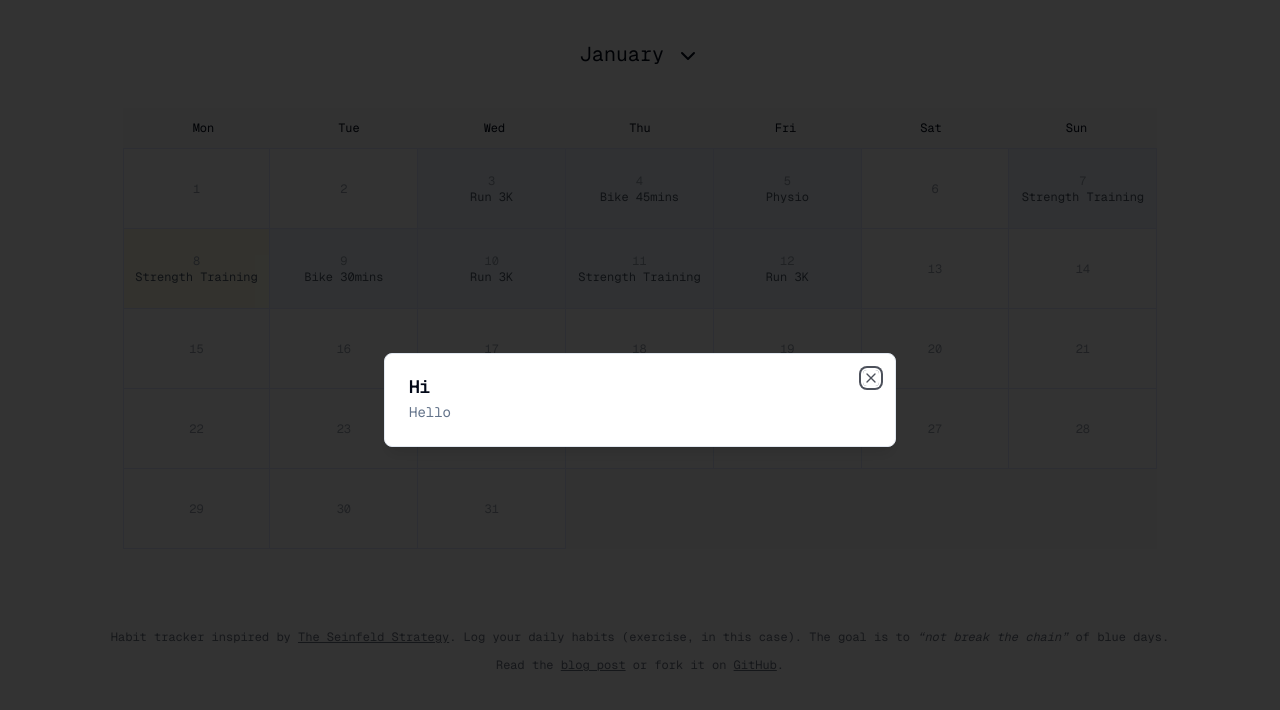
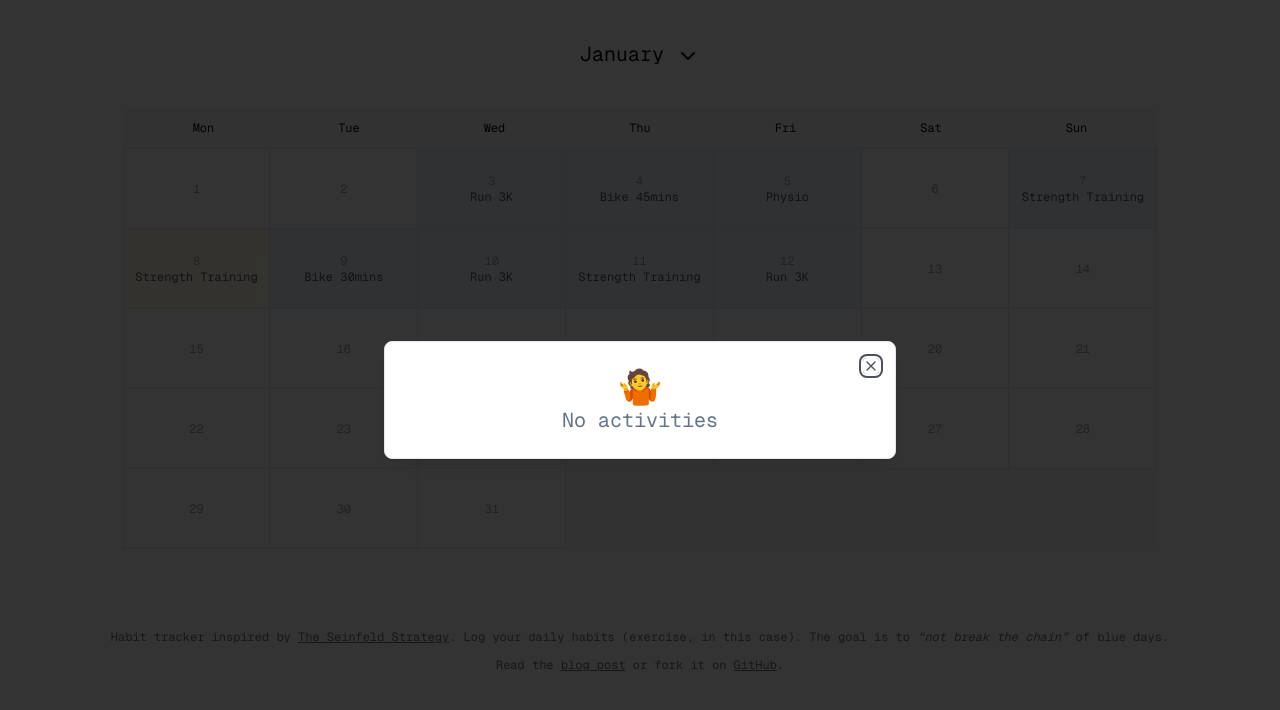
Before and after one commit to scottgallant/seinfeld-calendar, a Next.js app: page / in a window 1280 px wide. Both pictures are taken after a click on the button "14". Shown: the top 710 px of the page. Built offline with nearby package versions, Linux system fonts and the light colour scheme.

Commit message:
finished modal

```diff
--- a/src/components/Calendar.js
+++ b/src/components/Calendar.js
@@ -61,13 +61,6 @@ const Calendar = ({ specialDates }) => {
         const formattedDate = formatDate(date);
         return specialDates.some(d => d.date === formattedDate);
     };
-
-    const today = new Date();
-
-    const showModal = (i) => {
-        // console.log(i);
-    }
-
     return (
         <div className="lg:w-10/12 mx-auto bg-transparent">
             <MonthPicker selectedMonth={selectedMonth} onMonthChange={setSelectedMonth} monthNames={monthNames} month={month} />
@@ -87,7 +80,6 @@ const Calendar = ({ specialDates }) => {
                         <DialogTrigger
                             key={i}
                             className={`border-indigo-100 border-r border-b w-1/7 h-20 p-1 lg:p-2 ${i >= firstDayOfMonth && isSpecialDate(dates[i - firstDayOfMonth])? 'bg-blue-50' : 'bg-white'} ${i % 7 === 0 ? 'border-l' : ''} ${i >= firstDayOfMonth && dates[i - firstDayOfMonth].getDate() === new Date().getDate() && selectedMonth === currentMonth? 'bg-yellow-50' : ''}`}
-                            onClick={() => showModal({i})}
                         >
                             {i >= firstDayOfMonth && (
                                 <>
@@ -97,11 +89,14 @@ const Calendar = ({ specialDates }) => {
                                     </div>
                                 </>
                             )}
-                            <DialogContent>
+                            <DialogContent onInteractOutside={(e) => {e.preventDefault();}} className="w-11/12">
                           <DialogHeader>
-                            <DialogTitle>Hi</DialogTitle>
-                            <DialogDescription>
-                              Hello
+                            <DialogDescription className='text-xl text-center'>
+                            {getDescriptionForDate(dates[i - firstDayOfMonth]) || (
+                                <>
+                                <p className='text-4xl'>🤷</p>
+                                <p>No activities </p>
+                                </>) }
                             </DialogDescription>
                           </DialogHeader>
                         </DialogContent>
```
